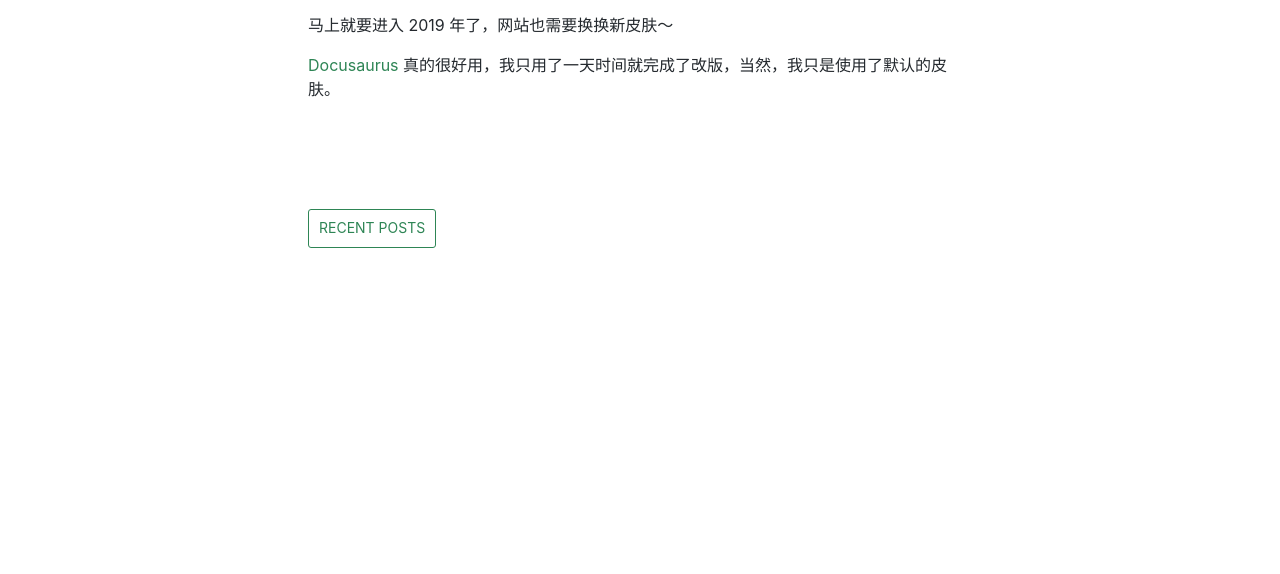
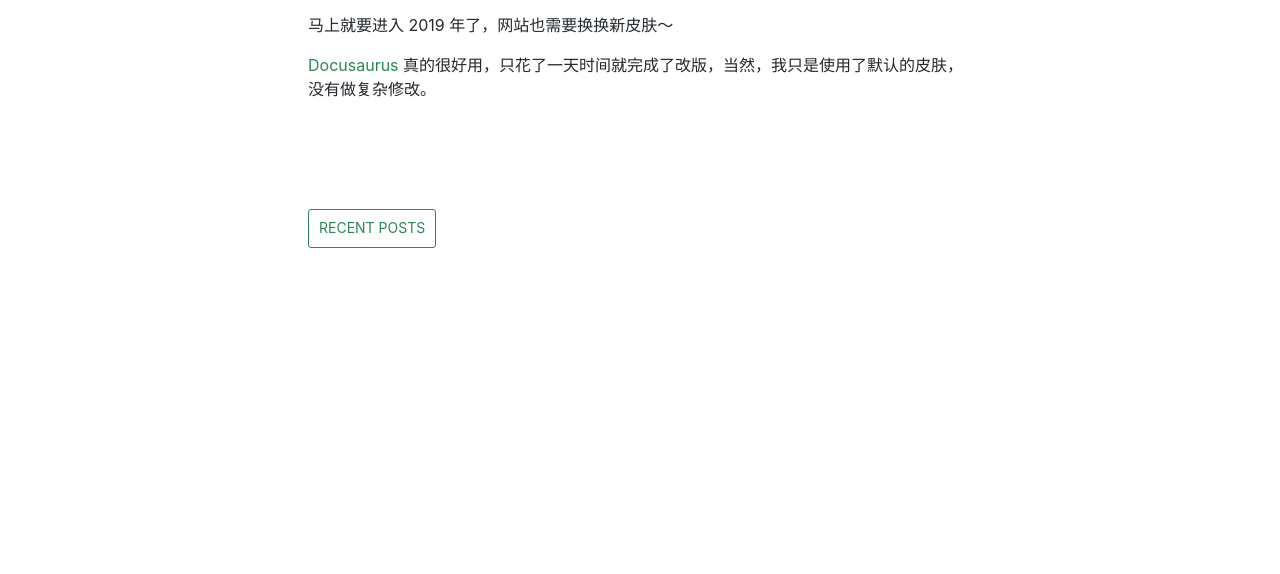
Before and after one commit to dacejs/dacejs.github.io, a plain HTML site: page blog/2018/12/14/new-docs-website.html in a window 1280 px wide. Shown: the part 226-800 px from the top of the page. Drawn offline with nearby package versions, Linux system fonts and the light colour scheme.

Commit message:
Deploy website
Deploy website version based on HEAD

```diff
--- a/blog/2018/12/14/new-docs-website.html
+++ b/blog/2018/12/14/new-docs-website.html
@@ -27,5 +27,5 @@
             });
         </script></nav></div><div class="container mainContainer postContainer blogContainer"><div class="wrapper"><div class="lonePost"><div class="post"><header class="postHeader"><h1 class="postHeaderTitle"><a href="/blog/2018/12/14/new-docs-website">Dace网站改版了</a></h1><p class="post-meta">December 14, 2018</p><div class="authorBlock"><p class="post-authorName"><a href="https://github.com/zhongzhi107" target="_blank" rel="noreferrer noopener">钟志</a></p><div class="authorPhoto"><a href="https://github.com/zhongzhi107" target="_blank" rel="noreferrer noopener"><img src="https://avatars3.githubusercontent.com/u/4132914?s=460&amp;v=4" alt="钟志"/></a></div></div></header><div><span><p>马上就要进入 2019 年了，网站也需要换换新皮肤～</p>
 <!--truncate-->
-<p><a href="https://docusaurus.io">Docusaurus</a> 真的很好用，我只用了一天时间就完成了改版，当然，我只是使用了默认的皮肤。</p>
+<p><a href="https://docusaurus.io">Docusaurus</a> 真的很好用，只花了一天时间就完成了改版，当然，我只是使用了默认的皮肤，没有做复杂修改。</p>
 </span></div></div><div class="blogSocialSection"></div></div><div class="blog-recent"><a class="button" href="/blog">Recent Posts</a></div></div></div><nav class="onPageNav"></nav></div><footer class="nav-footer" id="footer"><section class="sitemap"><a href="/" class="nav-home"><img src="/img/dace.svg" alt="Dace" width="66" height="58"/></a><div><h5>文档</h5><a href="/docs/en/tutorial/getting-started">教程</a><a href="/docs/en/faq/custom-eslint">常见问题</a><a href="/docs/en/api/link">API</a></div><div><h5>Community</h5><a href="/en/users.html">User Showcase</a><a href="http://stackoverflow.com/questions/tagged/dace" target="_blank" rel="noreferrer noopener">Stack Overflow</a><a href="https://github.com/dacejs/dace/issues/new/choose">Add issue</a></div><div><h5>More</h5><a href="/blog">Blog</a><a href="https://github.com/dacejs/dace">GitHub</a><a class="github-button" href="https://github.com/dacejs/dace" data-icon="octicon-star" data-count-href="/facebook/docusaurus/stargazers" data-show-count="true" data-count-aria-label="# stargazers on GitHub" aria-label="Star this project on GitHub">Star</a></div></section><a href="https://github.com/dacejs" target="_blank" rel="noreferrer noopener" class="fbOpenSource"><img src="/img/dace.svg" alt="Dace" width="170"/></a><section class="copyright">Copyright © 2018 dace</section></footer></div></body></html>
```
Also changed, not shown: blog/2018/12/14/new-docs-website/index.html (+1 -1 lines).
